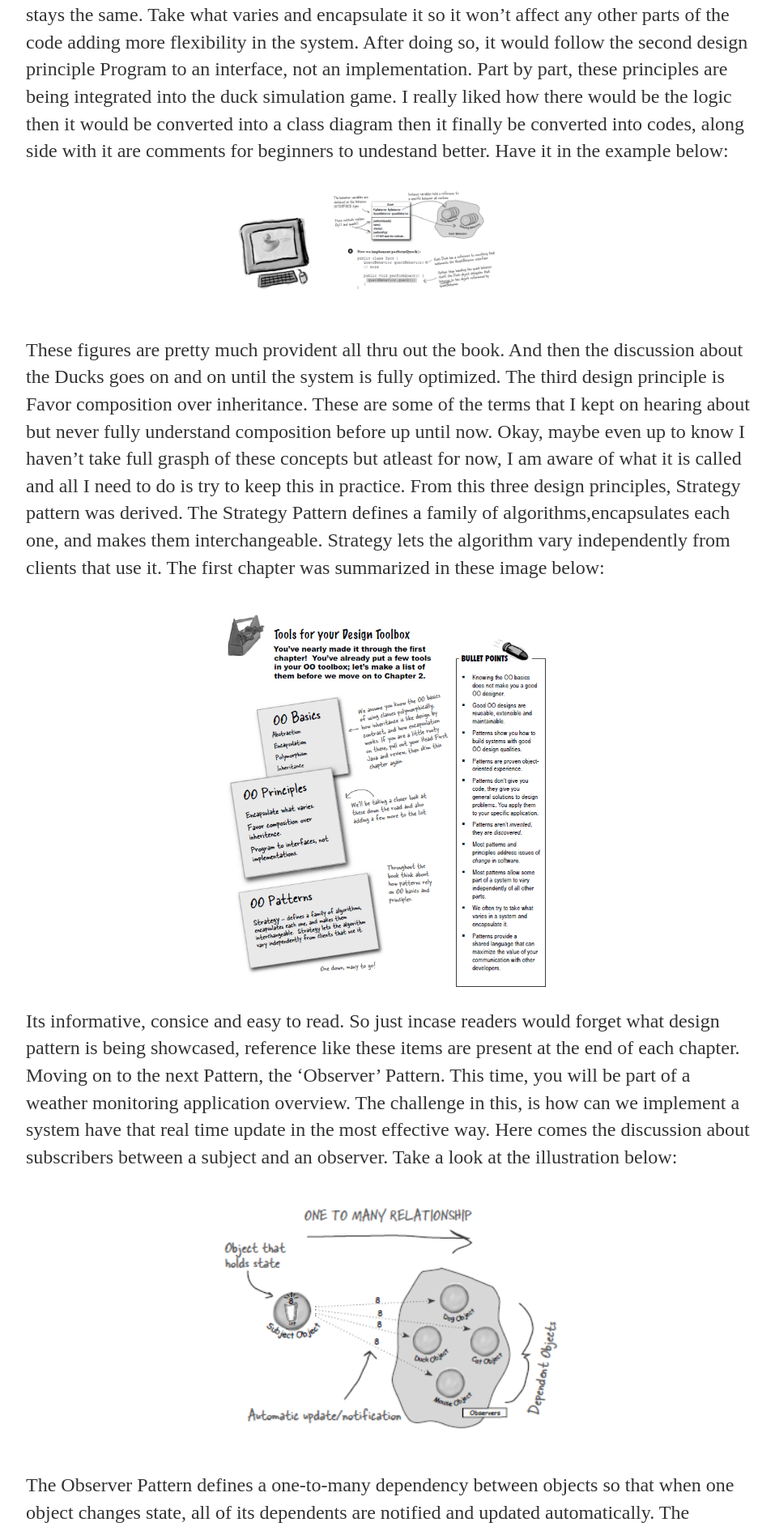
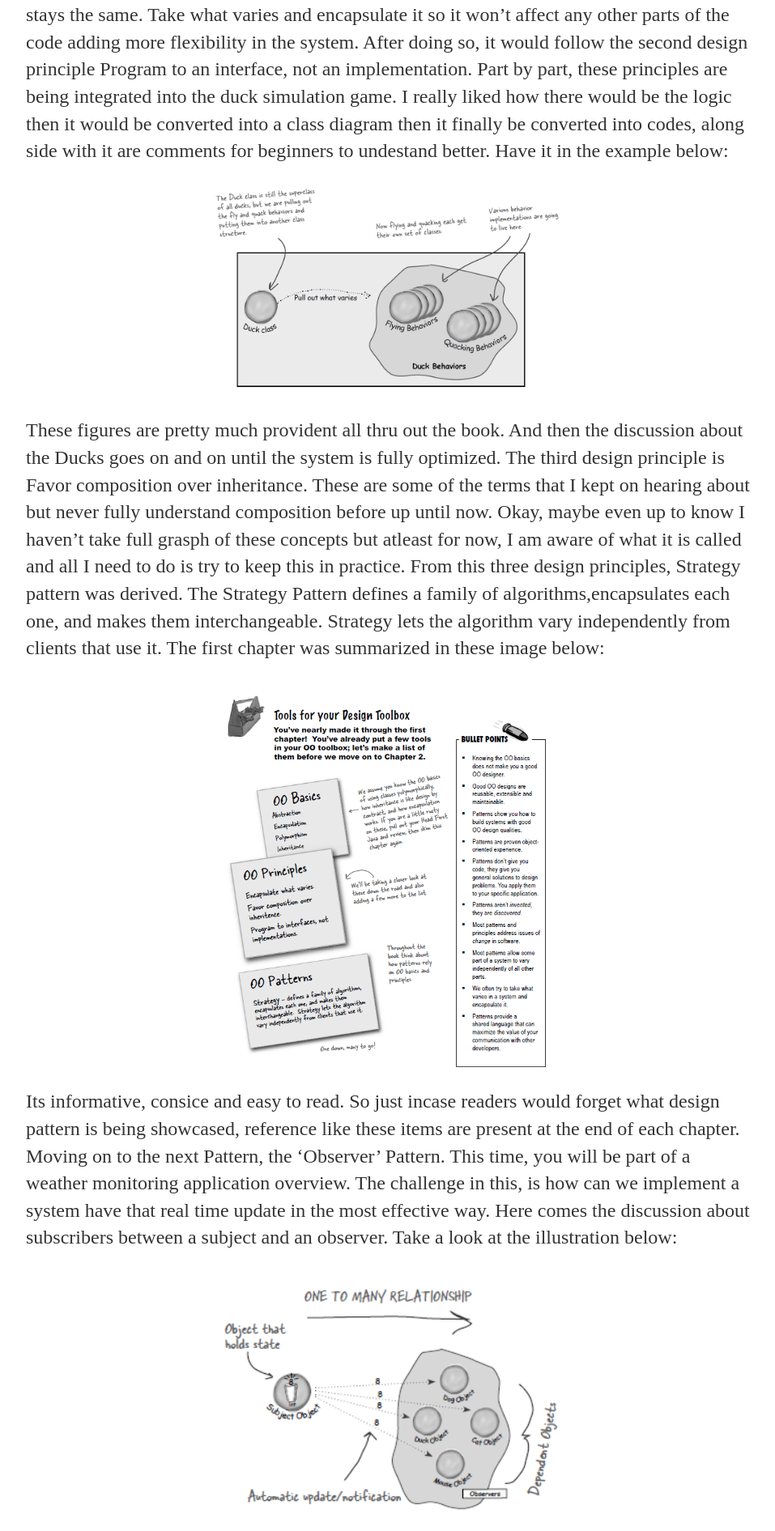
Before and after one commit to lewisjohnvillamor/lewisjohnvillamor.github.io, a Jekyll site: the page built from designpattern/index.html, in a window 1280 px wide. Shown: the part 1306-3197 px from the top of the page at 81% size, without its empty margins (160-1117 px from the left). Built offline with Jekyll 4.4.1, drawn with Linux system fonts in a browser that asks for light colours.

Commit message:
Modify Images

```diff
--- a/designpattern/index.html
+++ b/designpattern/index.html
@@ -42,7 +42,9 @@ title: Heads first Design Pattern
 
 			<img src="https://lewisjohnvillamor.github.io/designpattern/images/Capture5.PNG" class="center">
 
-			<img src="https://lewisjohnvillamor.github.io/designpattern/images/Capture6.PNG" class="center">
+			<img src="https://lewisjohnvillamor.github.io/designpattern/images/Capture5.1.PNG" class="center">
+			<img src="https://lewisjohnvillamor.github.io/designpattern/images/Capture5.2.PNG" class="center">
+			<img src="https://lewisjohnvillamor.github.io/designpattern/images/Capture5.3.PNG" class="center">
 
 			<p>
 			Clearly, book did a neat job discussing each part of the code and why is it being integrated in the system. Most resources won’t be as informative as this. The tone of how the message that is being convey to the readers is enjoyable which differ the down right serious on how to handle eventful situations. Additional discusion about Java.until.observable was done, which may be quite helpful but also has its own downside. My take away for this pattern is that I am familiar with ‘observers’ before, but I never really recognized it as a design pattern. I had a similar IoT project when I was in college and we had just mirrored a git project on how to implement it. To my surprise, this is somehow the same way it was implemented. I have a better understanding now of what Observables are.
@@ -58,7 +60,7 @@ title: Heads first Design Pattern
 			The third design pattern is the ‘Decorator Pattern’. This time, the name of the business you are involved with is Starbuzz Coffee. The dilema that you had to face is that your business is growing fast and it needs to update your bevarage. The old system is problematic take a look at this:
 
 			</p>
-
+			<img src="https://lewisjohnvillamor.github.io/designpattern/images/Capture8.1PNG" class="center">
 			<img src="https://lewisjohnvillamor.github.io/designpattern/images/Capture8.PNG" class="center">
 
 			<p>
```
Also changed, not shown: designpattern/images/Capture.PNG, designpattern/images/Capture5.1.PNG (added), designpattern/images/Capture5.2.PNG (added), designpattern/images/Capture5.3.PNG (added), designpattern/images/Capture5.PNG, designpattern/images/Capture8.1.PNG (added), designpattern/images/Capture8.PNG.
